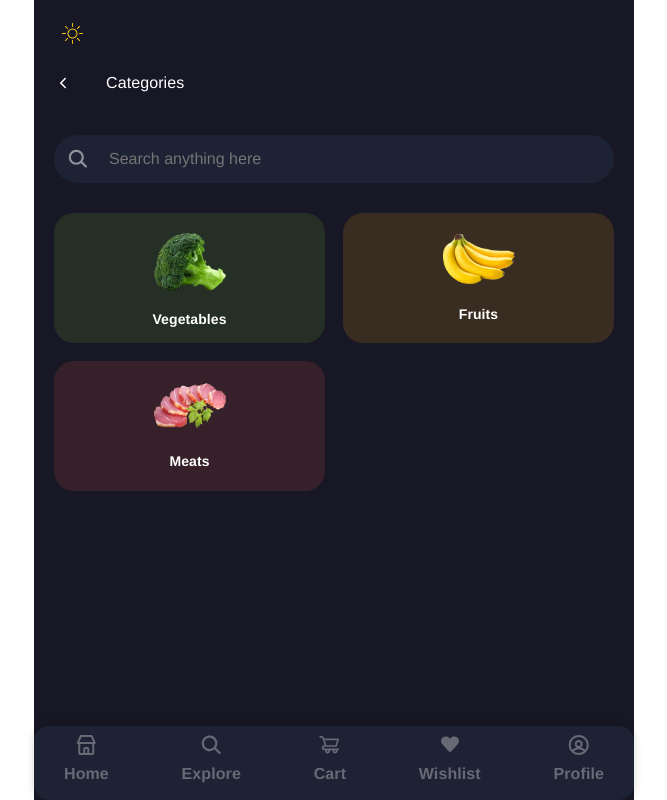
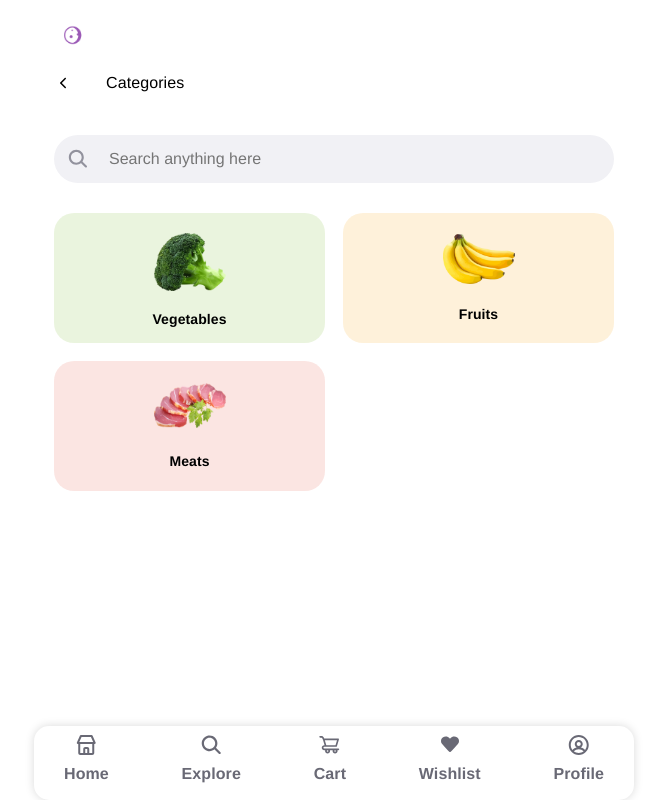
Before and after one commit to maystrova/organico-ui-kit, a React (Create React App) app: page / in a window 1280 px wide. Shown: the whole page, without its empty margins (306-973 px from the left). Built offline with nearby package versions, Linux system fonts and the light colour scheme.

Commit message:
theme fix

```diff
--- a/src/Components/Layout/index.tsx
+++ b/src/Components/Layout/index.tsx
@@ -48,7 +48,7 @@ enum THEMES {
 
 const Layout = () => {
     const { store, dispatch } = useContext(OrganicContext)
-    const [theme, setTheme] = useState<THEMES>(THEMES.LIGHT)
+    const [theme, setTheme] = useState<THEMES>(THEMES.DARK)
     const [user, setUser] = useState<User | null>(null)
 
     useEffect(() => {
```
